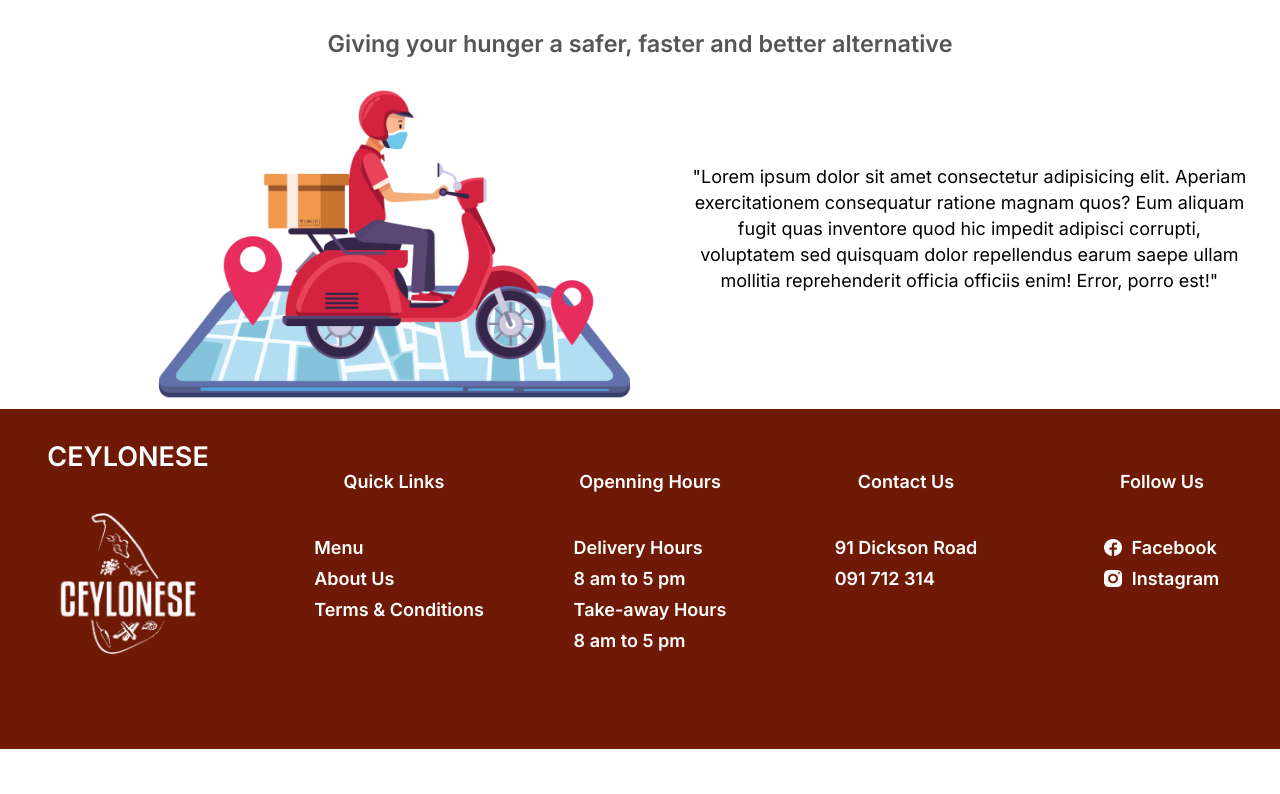
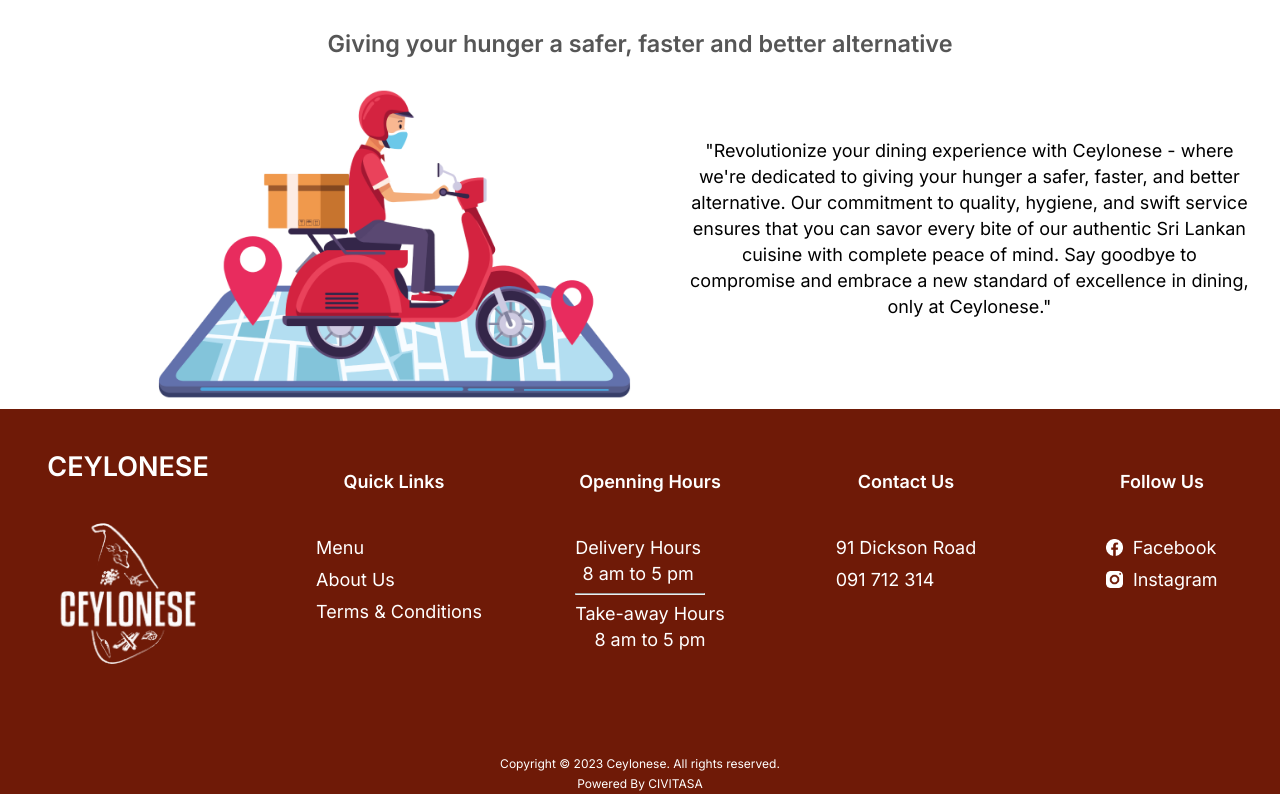
Before and after one commit to Hirusha1-cpu/Ceylonese, a website built with Vite: page index.html in a window 1280 px wide. Shown: the part 2252-3046 px from the top of the page. Before the commit the page ends 3001 px from the top, so only its background shows below. Built offline with nearby package versions, Linux system fonts and the light colour scheme; a web font is replaced by a local one.

Commit message:
16th commit

```diff
--- a/index.html
+++ b/index.html
@@ -290,9 +290,10 @@
           <img src="images/sm.png" alt="">
         </div>
         <div class="delivery__right">
-          <p>"Lorem ipsum dolor sit amet consectetur adipisicing elit. Aperiam exercitationem consequatur ratione magnam
-            quos? Eum aliquam fugit quas inventore quod hic impedit adipisci corrupti, voluptatem sed quisquam dolor
-            repellendus earum saepe ullam mollitia reprehenderit officia officiis enim! Error, porro est!"</p>
+          <p>"Revolutionize your dining experience with Ceylonese - where we're dedicated to giving your hunger a safer,
+            faster, and better alternative. Our commitment to quality, hygiene, and swift service ensures that you can
+            savor every bite of our authentic Sri Lankan cuisine with complete peace of mind. Say goodbye to compromise
+            and embrace a new standard of excellence in dining, only at Ceylonese."</p>
 
 
         </div>
@@ -303,6 +304,8 @@
   </main>
   <footer>
     <div class="footer">
+
+
       <div class="footer__logo footer__links">
         <h2 class="footer__logo-header">CEYLONESE</h2>
         <div class="footer__logo-img footer__links-links">
@@ -320,10 +323,17 @@
       <div class="footer__links">
         <div class="footer__links-header">Openning Hours</div>
         <div class="footer__links-links">
+          <div class="footer__links-links1">
+
             <p>Delivery Hours</p>
             <p>8 am to 5 pm</p>
+          </div>
+          <hr>
+          <div class="footer__links-links1">
+
             <p>Take-away Hours</p>
             <p>8 am to 5 pm</p>
+          </div>
         </div>
       </div>
       <div class="footer__links">
@@ -363,6 +373,15 @@
 
         </div>
       </div>
+
+    </div>
+    <div class="copyright ">
+      <div class="copyright-1">
+        <p>Copyright © 2023 Ceylonese. All rights reserved.</p>
+      </div>
+      <div class="copyright-2">
+        Powered By CIVITASA
+      </div>
     </div>
   </footer>
 
--- a/styles/components/footer.css
+++ b/styles/components/footer.css
@@ -9,9 +9,28 @@
   padding-bottom: 0;
   justify-content: space-evenly;
   color: var(--clr-light);
+}
+.copyright{
+  display: flex;
+  flex-direction: column;
+  align-items: center;
+  justify-content: center;
+  background-color: var(--clr-maroon);
+  color: var(--clr-light);
+  font-size: var(--size-xs);
+  /* margin-bottom: 10px;
+  padding-bottom: 10px; */
+  height: 40px;
+  border: none;
 
 
 }
+hr {
+  width: 130px;
+
+}
+
+
 
 .footer__logo {
   display: flex;
@@ -19,8 +38,8 @@
   align-items: center;
   justify-content: center;
   width: 20%;
+
   /* padding: 50px; */
-
 }
 .footer__logo-img {
   height: 110px;
@@ -32,19 +51,18 @@
 .footer__logo-header {
   color: var(--clr-light);
   margin-top: -30px;
-
+  font-weight: bolder;
 }
 
 .footer__links {
   display: flex;
   flex-direction: column;
-  font-weight: bold;
+  /* font-weight: bold; */
   gap: 20px;
   /* align-items: center; */
 
   text-align: left;
   /* padding-top: 50px; */
-
 }
 
 .footer__links-header {
@@ -52,7 +70,6 @@
 
   margin-bottom: 20px;
   display: flex;
-
 }
 
 .footer__links-links {
@@ -62,7 +79,15 @@
   align-items: center;
   text-align: center;
   line-height: 1.5;
-  gap: 5px;
+  gap: 6px;
+}
+.footer__links-links1{
+  display: flex;
+  flex-direction: column;
+  gap: 0px;
+  align-items: flex-start;
+
+
 }
 .footer__links-linksHours {
   color: var(--clr-li);
@@ -108,6 +133,9 @@
     align-items: center;
     gap: 20px;
   }
+  .footer__logo {
+    padding-top: 20px;
+  }
   .footer__links {
     margin-top: 10px;
     display: flex;
@@ -115,11 +143,14 @@
     align-items: center;
     text-align: center;
   }
+  .footer__links-header {
+    font-weight: bolder;
+  }
   .footer__logo-img {
     height: 100px;
     width: 100px;
   }
-  .footer__links-links-logo{
+  .footer__links-links-logo {
     justify-content: flex-start;
     margin-left: -80px;
   }
@@ -135,6 +166,9 @@
     align-items: center;
     gap: 20px;
   }
+  .footer__logo {
+    padding-top: 20px;
+  }
   .footer__links {
     margin-top: 10px;
     display: flex;
@@ -142,11 +176,14 @@
     align-items: center;
     text-align: center;
   }
+  .footer__links-header {
+    font-weight: bolder;
+  }
   .footer__logo-img {
     height: 150px;
     width: 150px;
   }
-  .footer__links-links-logo{
+  .footer__links-links-logo {
     justify-content: flex-start;
     margin-left: -80px;
   }
@@ -161,7 +198,9 @@
     justify-content: center;
     align-items: center;
     gap: 20px;
-
+  }
+  .footer__logo {
+    padding-top: 20px;
   }
 
   .footer__links {
@@ -170,13 +209,18 @@
     align-items: center;
     text-align: center;
     /* width: 20%; */
-
+  }
+  .footer__links-links1{
+    align-items: center;
+  }
+  .footer__links-header {
+    font-weight: bolder;
   }
   .footer__logo-img {
     height: 150px;
     width: 150px;
   }
-  .footer__links-links-logo{
+  .footer__links-links-logo {
     justify-content: flex-start;
     margin-left: -80px;
   }
@@ -186,7 +230,7 @@
   .footer {
     display: flex;
     flex-direction: row;
-    height: 320px;
+    height: 300px;
     align-items: flex-start;
   }
   .footer__links {
@@ -195,10 +239,11 @@
     width: 20%;
   }
 
-  .footer__logo{
+  .footer__logo {
     /* padding: 70px; */
-    padding-top: -10px;
-    padding-left: 20px;
+    /* padding-top: -10px;
+    padding-left: 20px; */
+    padding: 60px;
     /* margin-top: 10px; */
     /* padding-bottom: 10px; */
   }
@@ -207,21 +252,21 @@
     margin-top: 4px;
     margin-left: 20px;
   }
-  .footer__links-links{
+  .footer__links-links {
     align-items: flex-start;
   }
   .footer__links-header {
     align-items: flex-start;
+    font-weight: bolder;
   }
   .footer__logo-img {
     height: 150px;
     width: 150px;
   }
-  .footer__links-links-logo{
+  .footer__links-links-logo {
     justify-content: flex-start;
     margin-left: -10px;
   }
-
 }
 /* lg */
 @media (min-width: 1024px) {
@@ -243,14 +288,15 @@
 
     margin-left: 50px;
   }
-  .footer__logo{
-    padding: 50px;
+  .footer__logo {
+    padding: 60px;
   }
-  .footer__links-links{
+  .footer__links-links {
     align-items: flex-start;
   }
   .footer__links-header {
     align-items: flex-start;
+    font-weight: bolder;
   }
   .footer__logo-img {
     height: 150px;
@@ -260,7 +306,7 @@
 /* xl */
 @media (min-width: 1280px) {
   .footer {
-    height: 340px;
+    height: 345px;
     display: flex;
     flex-direction: row;
     align-items: flex-start;
@@ -270,35 +316,33 @@
     display: flex;
     font-size: var(--size-lg);
     width: 20%;
-    padding-top:50px ;
+    padding-top: 50px;
     line-height: 2.5;
-
   }
-  .footer__logo{
-    padding: 50px;
+  .footer__logo {
+    padding: 60px;
   }
 
-  .footer__links-links{
+  .footer__links-links {
     align-items: flex-start;
-
   }
   .footer__links-header {
     align-items: flex-start;
+    font-weight: bolder;
   }
   .footer__logo-img {
     height: 200px;
     width: 200px;
   }
-  .footer__links-links-logo{
+  .footer__links-links-logo {
     justify-content: flex-start;
     margin-left: -40px;
   }
 }
 /* 2xl */
 @media (min-width: 1536px) {
-
   .footer {
-    height: 340px;
+    height: 345px;
   }
   .footer__links {
     display: flex;
@@ -308,32 +352,32 @@
     /* text-align: left; */
     align-items: flex-start;
     padding-top: 50px;
-
-
-
   }
-  .footer__logo{
-    padding: 50px;
+  .footer__logo {
+    padding: 60px;
   }
-  .footer__links-links{
+  .footer__links-links {
     text-align: left;
     align-items: flex-start;
     /* gap: 10px; */
+  }
+  .footer__links-links1{
+    margin-bottom: 10px;
   }
 
   .footer__links-header {
     /* text-align: left; */
     align-items: flex-start;
+    font-weight: bolder;
   }
   .footer__logo-img {
     height: 200px;
     width: 200px;
   }
-  .footer__links-links-logo{
+  .footer__links-links-logo {
     justify-content: flex-start;
     margin-left: -50px;
   }
-
 
   /* .footer__links-hours {
     margin-top: 100px;
```
Lines whose indentation alone changed are shown as unchanged.
